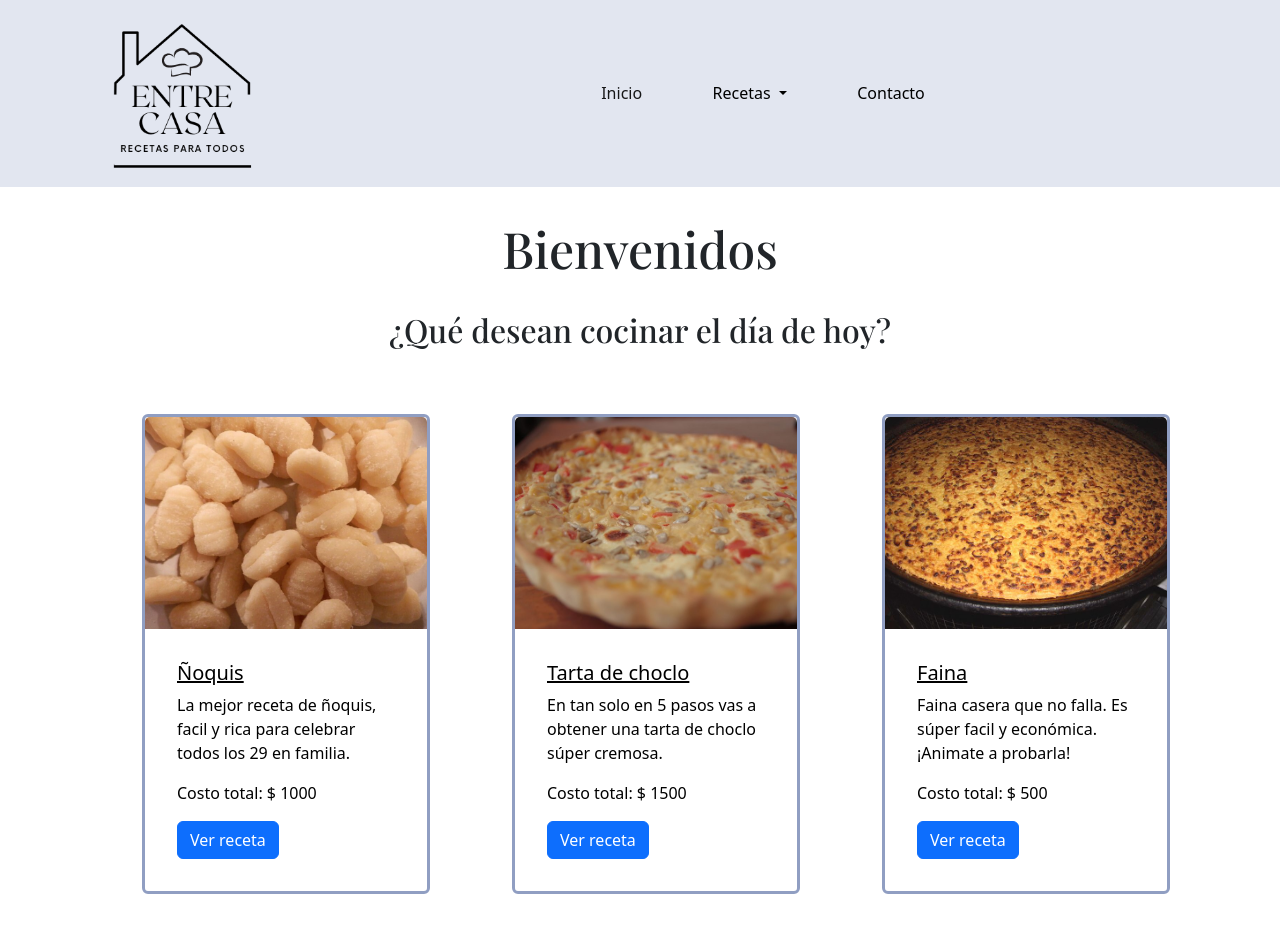
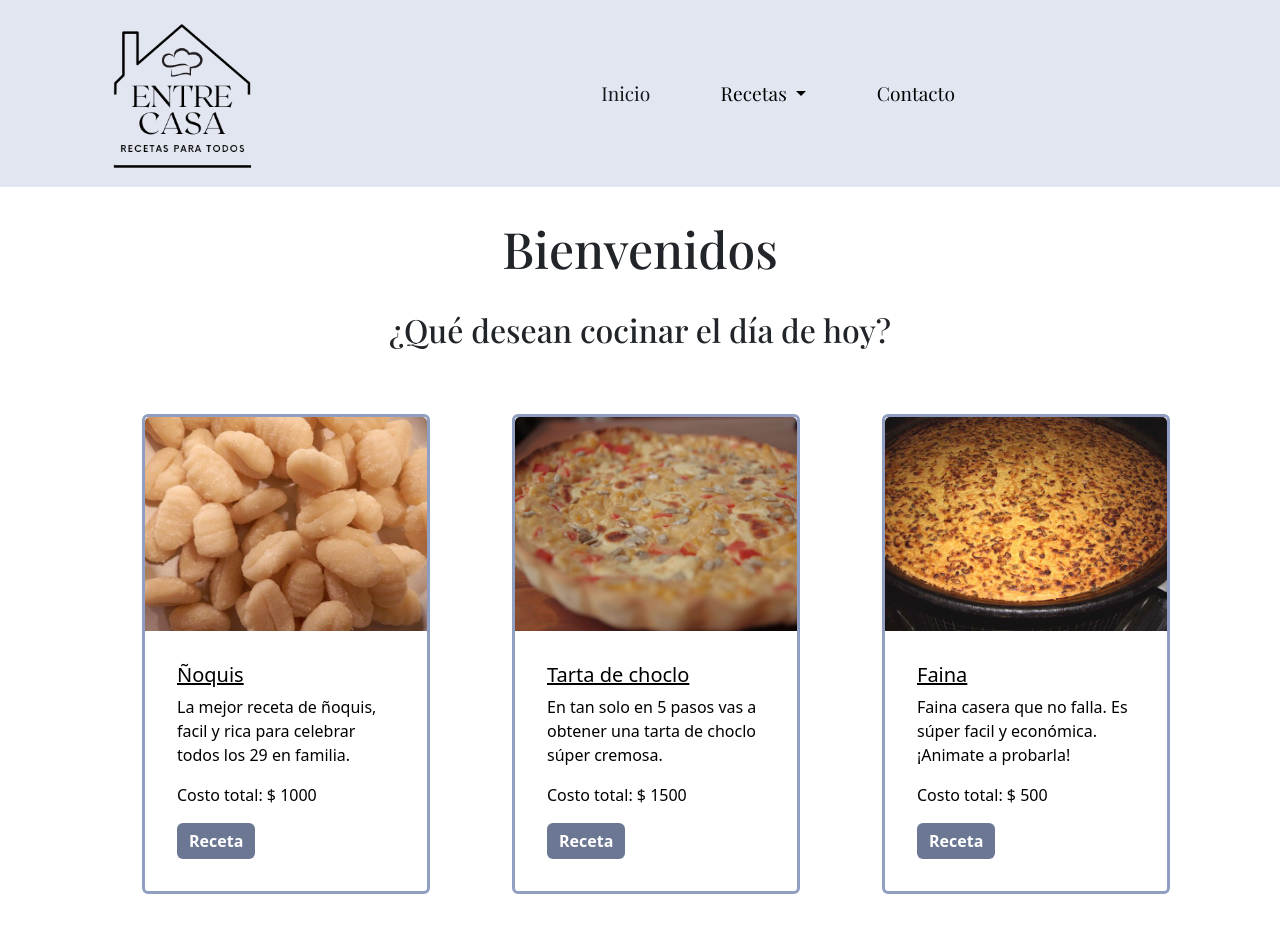
Before and after one commit to SharonFuraz/JavaScript, a plain HTML site: page index.html in a window 1280 px wide. Shown: the top 941 px of the page. Drawn offline with nearby package versions, Linux system fonts and the light colour scheme.

Commit message:
cambio colores receta

```diff
--- a/entreCasa.js
+++ b/JS/entreCasa.js
@@ -272,8 +272,12 @@ for (let i = 0; i < recetas.length; i++) {
     <h5 class="receta__titulo">${recetas[i].nombre}</h5>
     <p class="receta__contenido">${ingredientes[i].descripcionIngredientes}</p>
     <p class="receta__contenido">Costo total: $ ${recetas[i].costo}</p>
-    <a href="#" class="receta__boton btn btn-primary">Ver receta</a>
+    <button id="receta__boton" class="btn btn-primary"><b>Receta</b></button>
     </div>
     `;
     cards.append(card);
 }
+// let boton=document.getElementById("receta__boton");
+//  boton.onmouseover=()=>{
+//     alert("Abrir receta");
+//  }
--- a/proyecto.css
+++ b/css/proyecto.css
@@ -15,11 +15,16 @@
     color: black;
  }
 .barra__item{
+    font-family: 'Playfair Display', serif;
+    font-size: larger;
     color: black;
     margin: 1.7rem;
  }
 .barra__navBar{
     padding-left: 18rem;
+ }
+ .barra__dropdownItem:hover{
+   background-color:rgb(226, 230, 240) ;
  }
 .direccion{
     background-color:rgb(226, 230, 240) ;
@@ -27,6 +32,8 @@
 .direccion__parrafo{
     color: black;
     margin-top: 2rem;
+    font-family: 'Playfair Display', serif;
+    font-size: larger;
  }
 .direccion__socialMedia{
     display: flex;
@@ -54,6 +61,10 @@
 }
 .receta__imagen{
    height: 20rem;
+}
+#receta__boton{
+   background-color: rgb(108, 119, 147);
+   border:rgb(108, 119, 147) ;
 }
 #index__cartas{
    display: flex;
--- a/index.html
+++ b/index.html
@@ -1,7 +1,7 @@
 <html lang="en">
 <head>
     <link rel="stylesheet" href="https://cdn.jsdelivr.net/npm/bootstrap@5.2.0-beta1/dist/css/bootstrap.min.css">
-    <link rel="stylesheet" href="proyecto.css">
+    <link rel="stylesheet" href="css/proyecto.css">
     <meta charset="UTF-8">
     <meta http-equiv="X-UA-Compatible" content="IE=edge">
     <meta name="viewport" content="width=device-width, initial-scale=1.0">
@@ -62,6 +62,6 @@
         </div>
     </footer>
     <script src="https://cdn.jsdelivr.net/npm/bootstrap@5.2.0-beta1/dist/js/bootstrap.bundle.min.js"></script>
-    <script src="entreCasa.js"></script>
+    <script src="JS/entreCasa.js"></script>
   </body>
 </html>
```
Also changed, not shown: 1 other file. Lines whose indentation alone changed are shown as unchanged.
